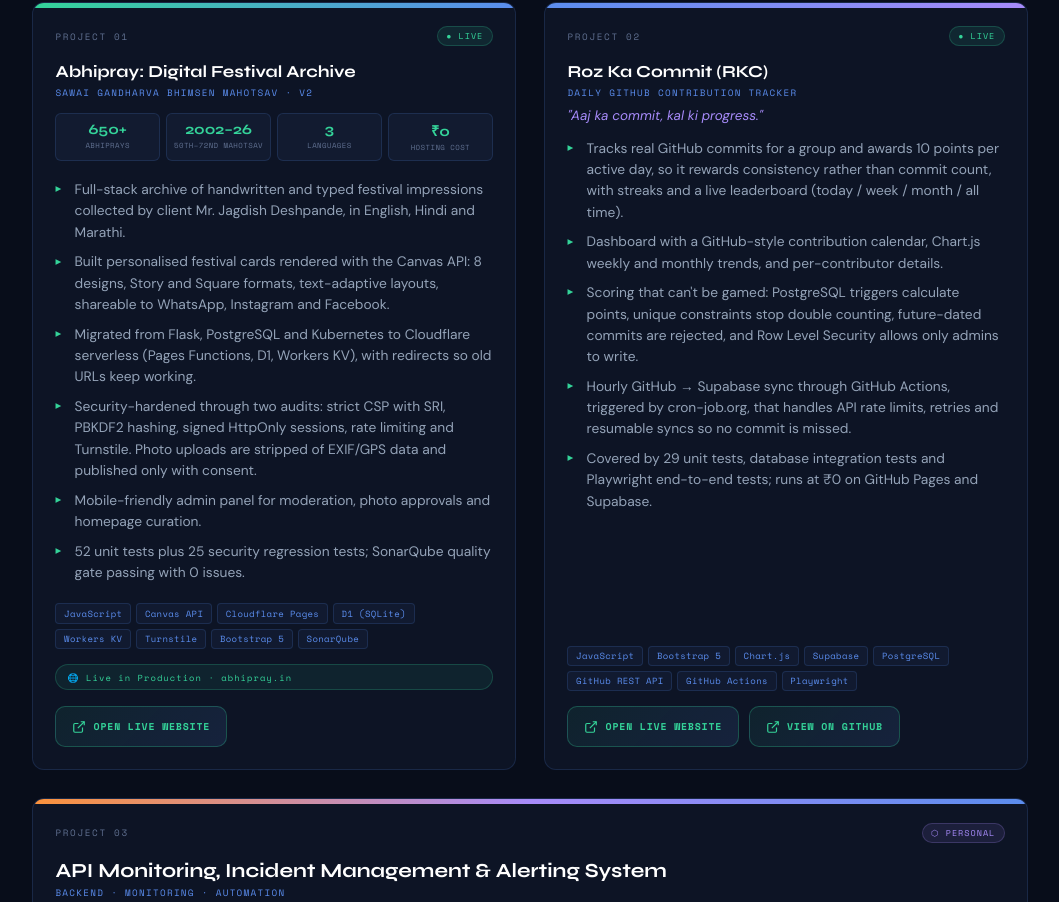
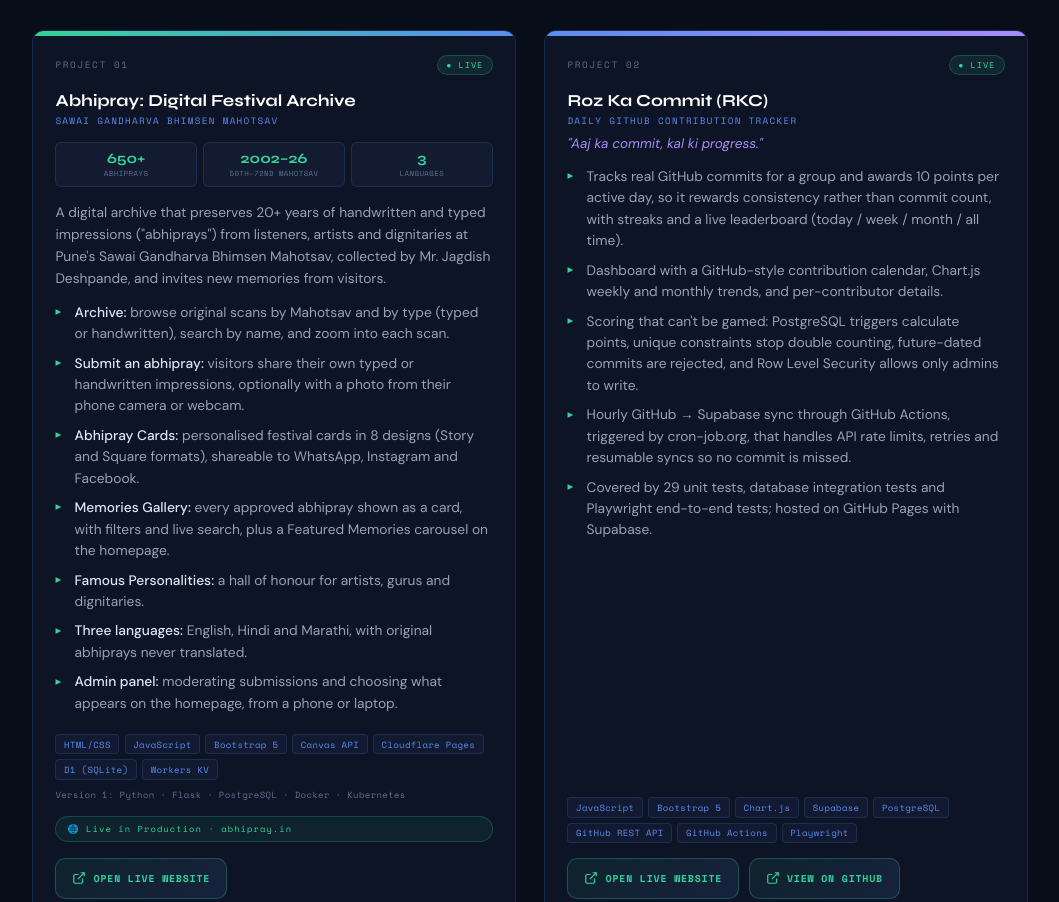
Before and after one commit to PranavCodes1/pranav-portfolio, a plain HTML site: page index.html in a window 1280 px wide. Shown: the part 2534-3436 px from the top of the page, without its empty margins (110-1169 px from the left). Drawn offline with nearby package versions, Linux system fonts and the light colour scheme.

Commit message:
updated abhipray project info on portfolio

```diff
--- a/css/style.css
+++ b/css/style.css
@@ -246,11 +246,11 @@ section { position:relative; z-index:2; }
 .project-link:hover { transform:translateY(-2px); color:#fff; border-color:#34d399; }
 .project-link svg { width:14px !important; height:14px !important; min-width:14px; display:block; flex-shrink:0; }
 
-.proj-stats { display:grid; grid-template-columns:repeat(4,1fr); gap:.4rem; margin-bottom:.9rem; }
+.proj-stats { display:grid; grid-template-columns:repeat(3,1fr); gap:.4rem; margin-bottom:.9rem; }
 .proj-stats div { background:var(--bg3); border:1px solid var(--border); border-radius:6px; padding:.45rem .3rem; text-align:center; }
 .proj-stats b { display:block; font-family:"Syne",sans-serif; font-size:.9rem; color:var(--accent3); }
 .proj-stats span { display:block; font-family:"Space Mono",monospace; font-size:.46rem; color:var(--text-dim); letter-spacing:.06em; text-transform:uppercase; margin-top:.15rem; line-height:1.3; }
-@media (max-width:420px) { .proj-stats { grid-template-columns:repeat(2,1fr); } }
+@media (max-width:360px) { .proj-stats { grid-template-columns:1fr; } }
 
 /* Featured project (full width) */
 .project-card-banner.warn { background:linear-gradient(90deg,var(--warn),var(--accent2),var(--accent)); }
@@ -283,6 +283,8 @@ section { position:relative; z-index:2; }
 .arch li { font-size:.78rem; color:var(--text-mid); padding:.18rem 0; line-height:1.45; }
 .arch code { font-family:"Space Mono",monospace; font-size:.68rem; color:var(--accent3); }
 
+.project-purpose { font-size:.86rem; color:var(--text-mid); line-height:1.6; margin-bottom:.5rem; }
+.tech-note { font-family:"Space Mono",monospace; font-size:.56rem; color:var(--text-dim); letter-spacing:.04em; margin:-.45rem 0 .95rem; }
 .project-tagline { font-style:italic; font-size:.84rem; color:var(--accent2); margin:-.4rem 0 .6rem; }
 .project-links { display:flex; flex-wrap:wrap; gap:.6rem; margin-top:auto; }
 .project-links .project-link { margin-top:0; }
--- a/index.html
+++ b/index.html
@@ -193,6 +193,7 @@
             <span class="tag">Account Management</span>
             <span class="tag">YouTube Channel Management</span>
             <span class="tag">Brochure Design</span>
+            <span class="tag">Template Design</span>
             <span class="tag">Digital Marketing</span>
             <span class="tag">Promotional Creatives</span>
           </div>
@@ -230,31 +231,32 @@
           </div>
           <div class="project-body">
             <div class="project-title">Abhipray: Digital Festival Archive</div>
-            <div class="project-sub">SAWAI GANDHARVA BHIMSEN MAHOTSAV · V2</div>
+            <div class="project-sub">SAWAI GANDHARVA BHIMSEN MAHOTSAV</div>
             <div class="proj-stats">
               <div><b>650+</b><span>Abhiprays</span></div>
               <div><b>2002–26</b><span>50th–72nd Mahotsav</span></div>
               <div><b>3</b><span>Languages</span></div>
-              <div><b>₹0</b><span>Hosting Cost</span></div>
             </div>
+            <p class="project-purpose">A digital archive that preserves 20+ years of handwritten and typed impressions ("abhiprays") from listeners, artists and dignitaries at Pune's Sawai Gandharva Bhimsen Mahotsav, collected by Mr. Jagdish Deshpande, and invites new memories from visitors.</p>
             <ul class="project-points">
-              <li>Full-stack archive of handwritten and typed festival impressions collected by client Mr. Jagdish Deshpande, in English, Hindi and Marathi.</li>
-              <li>Built personalised festival cards rendered with the Canvas API: 8 designs, Story and Square formats, text-adaptive layouts, shareable to WhatsApp, Instagram and Facebook.</li>
-              <li>Migrated from Flask, PostgreSQL and Kubernetes to Cloudflare serverless (Pages Functions, D1, Workers KV), with redirects so old URLs keep working.</li>
-              <li>Security-hardened through two audits: strict CSP with SRI, PBKDF2 hashing, signed HttpOnly sessions, rate limiting and Turnstile. Photo uploads are stripped of EXIF/GPS data and published only with consent.</li>
-              <li>Mobile-friendly admin panel for moderation, photo approvals and homepage curation.</li>
-              <li>52 unit tests plus 25 security regression tests; SonarQube quality gate passing with 0 issues.</li>
+              <li><strong>Archive:</strong> browse original scans by Mahotsav and by type (typed or handwritten), search by name, and zoom into each scan.</li>
+              <li><strong>Submit an abhipray:</strong> visitors share their own typed or handwritten impressions, optionally with a photo from their phone camera or webcam.</li>
+              <li><strong>Abhipray Cards:</strong> personalised festival cards in 8 designs (Story and Square formats), shareable to WhatsApp, Instagram and Facebook.</li>
+              <li><strong>Memories Gallery:</strong> every approved abhipray shown as a card, with filters and live search, plus a Featured Memories carousel on the homepage.</li>
+              <li><strong>Famous Personalities:</strong> a hall of honour for artists, gurus and dignitaries.</li>
+              <li><strong>Three languages:</strong> English, Hindi and Marathi, with original abhiprays never translated.</li>
+              <li><strong>Admin panel:</strong> moderating submissions and choosing what appears on the homepage, from a phone or laptop.</li>
             </ul>
             <div class="project-tech">
+              <span class="tech-chip">HTML/CSS</span>
               <span class="tech-chip">JavaScript</span>
+              <span class="tech-chip">Bootstrap 5</span>
               <span class="tech-chip">Canvas API</span>
               <span class="tech-chip">Cloudflare Pages</span>
               <span class="tech-chip">D1 (SQLite)</span>
               <span class="tech-chip">Workers KV</span>
-              <span class="tech-chip">Turnstile</span>
-              <span class="tech-chip">Bootstrap 5</span>
-              <span class="tech-chip">SonarQube</span>
             </div>
+            <div class="tech-note">Version 1: Python · Flask · PostgreSQL · Docker · Kubernetes</div>
             <div class="live-badge">🌐 Live in Production · abhipray.in</div>
             <a href="https://abhipray.in" target="_blank" rel="noopener noreferrer" class="project-link">
               <svg viewBox="0 0 24 24" fill="none" stroke="currentColor" stroke-width="2">
@@ -283,7 +285,7 @@
               <li>Dashboard with a GitHub-style contribution calendar, Chart.js weekly and monthly trends, and per-contributor details.</li>
               <li>Scoring that can't be gamed: PostgreSQL triggers calculate points, unique constraints stop double counting, future-dated commits are rejected, and Row Level Security allows only admins to write.</li>
               <li>Hourly GitHub → Supabase sync through GitHub Actions, triggered by cron-job.org, that handles API rate limits, retries and resumable syncs so no commit is missed.</li>
-              <li>Covered by 29 unit tests, database integration tests and Playwright end-to-end tests; runs at ₹0 on GitHub Pages and Supabase.</li>
+              <li>Covered by 29 unit tests, database integration tests and Playwright end-to-end tests; hosted on GitHub Pages with Supabase.</li>
             </ul>
             <div class="project-tech">
               <span class="tech-chip">JavaScript</span>
@@ -464,6 +466,7 @@
           <div class="exp-period">Present</div>
         </div>
         <ul class="exp-points">
+          <li>Design templates for the channel's visuals.</li>
           <li>Edit the channel's cooking videos for publishing on YouTube.</li>
           <li>Manage the YouTube channel and its account.</li>
         </ul>
```
